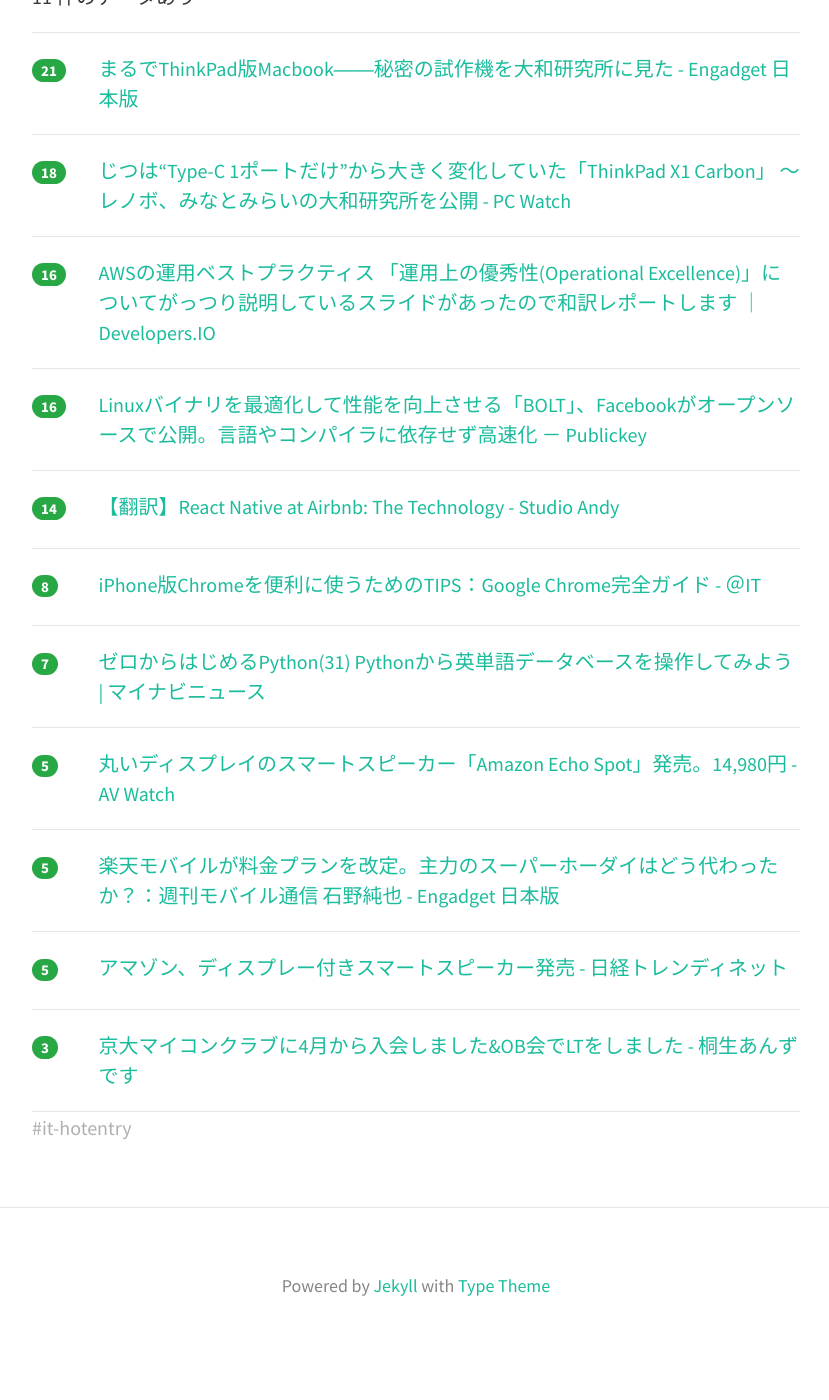
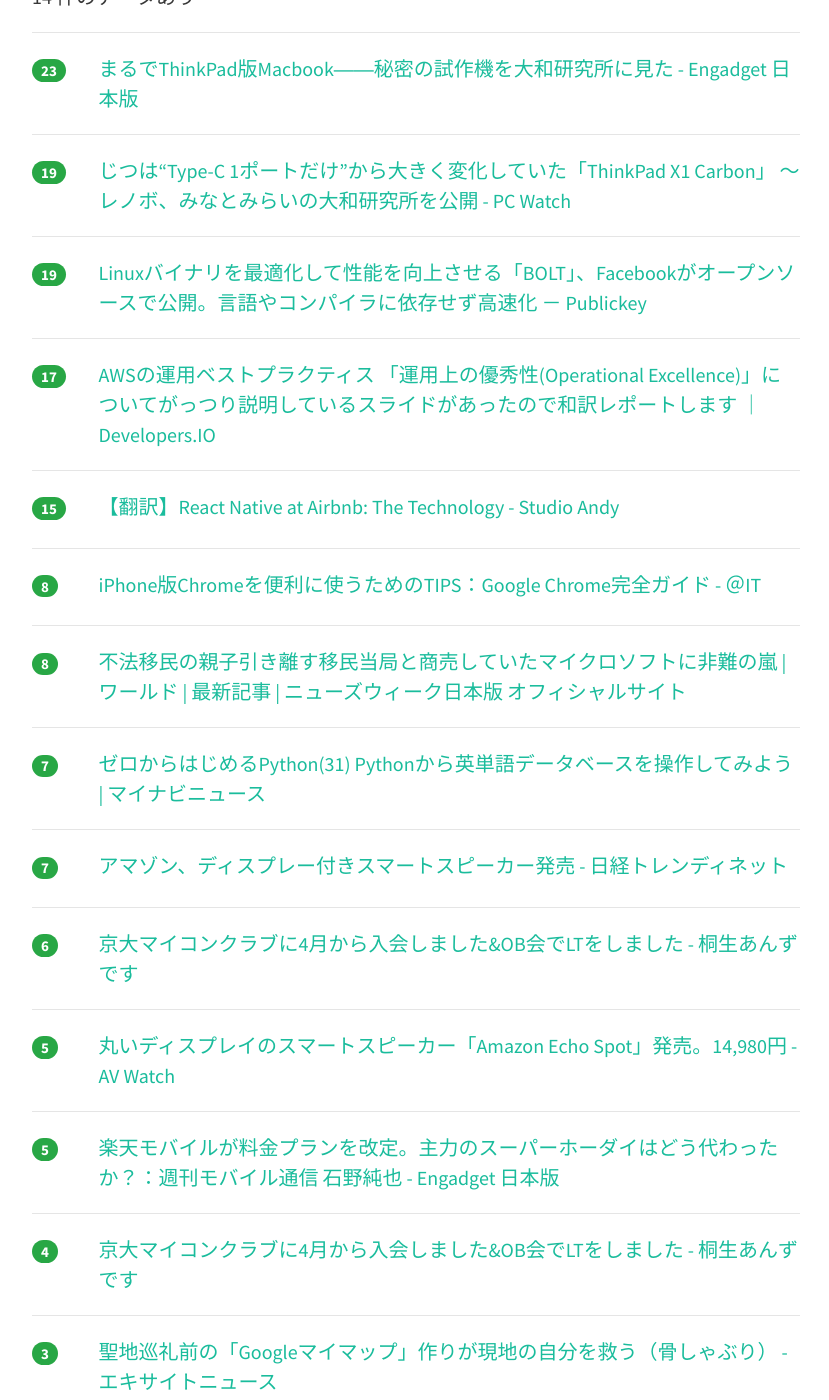
Before and after one commit to yatta47/hatena-matome-site, a Jekyll site: the page built from _posts/2018-06-21-hatena.md, in a window 1280 px wide and 1400 px high, scrolled down 341 px. Shown: the whole window, without its empty margins (224-1053 px from the left). Built offline with Jekyll 4.4.1, drawn with Linux system fonts in a browser that asks for light colours; nearby versions of some CDN libraries; before the commit the page ends 1704 px from its top, so only the background shows below that.

Commit message:
Updated 2018-06-21

```diff
--- a/_posts/2018-06-21-hatena.md
+++ b/_posts/2018-06-21-hatena.md
@@ -1,33 +1,33 @@
 ---
 layout: post
 title:  "2018-06-21 はてぶIT"
-date:   2018-06-21 05:01:50
+date:   2018-06-21 06:02:27
 tags: [it-hotentry]
 ---
-11 件のデータあり
+14 件のデータあり
 
 <hr><div class="row">
-<div class="col-1"><span class="badge badge-pill badge-success h2">21</span></div>
+<div class="col-1"><span class="badge badge-pill badge-success h2">23</span></div>
 <div class="col-11"><a href='https://japanese.engadget.com/2018/06/20/thinkpad-12-macbook/' target='_blank'>まるでThinkPad版Macbook――秘密の試作機を大和研究所に見た - Engadget 日本版</a></div>
 </div>
 <hr>
 <div class="row">
-<div class="col-1"><span class="badge badge-pill badge-success h2">18</span></div>
+<div class="col-1"><span class="badge badge-pill badge-success h2">19</span></div>
 <div class="col-11"><a href='https://pc.watch.impress.co.jp/docs/news/1128681.html' target='_blank'>じつは“Type-C 1ポートだけ”から大きく変化していた「ThinkPad X1 Carbon」 ～レノボ、みなとみらいの大和研究所を公開 - PC Watch</a></div>
 </div>
 <hr>
 <div class="row">
-<div class="col-1"><span class="badge badge-pill badge-success h2">16</span></div>
+<div class="col-1"><span class="badge badge-pill badge-success h2">19</span></div>
+<div class="col-11"><a href='https://www.publickey1.jp/blog/18/linuxboltfacebook.html' target='_blank'>Linuxバイナリを最適化して性能を向上させる「BOLT」、Facebookがオープンソースで公開。言語やコンパイラに依存せず高速化 － Publickey</a></div>
+</div>
+<hr>
+<div class="row">
+<div class="col-1"><span class="badge badge-pill badge-success h2">17</span></div>
 <div class="col-11"><a href='https://dev.classmethod.jp/cloud/aws/w-a-operational-excellence-slide/' target='_blank'>AWSの運用ベストプラクティス 「運用上の優秀性(Operational Excellence)」についてがっつり説明しているスライドがあったので和訳レポートします ｜ Developers.IO</a></div>
 </div>
 <hr>
 <div class="row">
-<div class="col-1"><span class="badge badge-pill badge-success h2">16</span></div>
-<div class="col-11"><a href='https://www.publickey1.jp/blog/18/linuxboltfacebook.html' target='_blank'>Linuxバイナリを最適化して性能を向上させる「BOLT」、Facebookがオープンソースで公開。言語やコンパイラに依存せず高速化 － Publickey</a></div>
-</div>
-<hr>
-<div class="row">
-<div class="col-1"><span class="badge badge-pill badge-success h2">14</span></div>
+<div class="col-1"><span class="badge badge-pill badge-success h2">15</span></div>
 <div class="col-11"><a href='http://studio-andy.hatenablog.com/entry/react-native-at-airbnb-the-technology' target='_blank'>【翻訳】React Native at Airbnb: The Technology - Studio Andy</a></div>
 </div>
 <hr>
@@ -37,8 +37,23 @@ tags: [it-hotentry]
 </div>
 <hr>
 <div class="row">
+<div class="col-1"><span class="badge badge-pill badge-success h2">8</span></div>
+<div class="col-11"><a href='https://www.newsweekjapan.jp/stories/world/2018/06/post-10426.php' target='_blank'>不法移民の親子引き離す移民当局と商売していたマイクロソフトに非難の嵐 | ワールド | 最新記事 | ニューズウィーク日本版 オフィシャルサイト</a></div>
+</div>
+<hr>
+<div class="row">
 <div class="col-1"><span class="badge badge-pill badge-success h2">7</span></div>
 <div class="col-11"><a href='https://news.mynavi.jp/article/zeropython-31/' target='_blank'>ゼロからはじめるPython(31) Pythonから英単語データベースを操作してみよう | マイナビニュース</a></div>
+</div>
+<hr>
+<div class="row">
+<div class="col-1"><span class="badge badge-pill badge-success h2">7</span></div>
+<div class="col-11"><a href='http://trendy.nikkeibp.co.jp/atcl/news/15/062000373/' target='_blank'>アマゾン、ディスプレー付きスマートスピーカー発売 - 日経トレンディネット</a></div>
+</div>
+<hr>
+<div class="row">
+<div class="col-1"><span class="badge badge-pill badge-success h2">6</span></div>
+<div class="col-11"><a href='https://kiryuanzu.hatenablog.com/entry/2018/06/21/030138' target='_blank'>京大マイコンクラブに4月から入会しました&OB会でLTをしました - 桐生あんずです</a></div>
 </div>
 <hr>
 <div class="row">
@@ -52,12 +67,12 @@ tags: [it-hotentry]
 </div>
 <hr>
 <div class="row">
-<div class="col-1"><span class="badge badge-pill badge-success h2">5</span></div>
-<div class="col-11"><a href='http://trendy.nikkeibp.co.jp/atcl/news/15/062000373/' target='_blank'>アマゾン、ディスプレー付きスマートスピーカー発売 - 日経トレンディネット</a></div>
+<div class="col-1"><span class="badge badge-pill badge-success h2">4</span></div>
+<div class="col-11"><a href='https://ift.tt/2M9AqFg' target='_blank'>京大マイコンクラブに4月から入会しました&OB会でLTをしました - 桐生あんずです</a></div>
 </div>
 <hr>
 <div class="row">
 <div class="col-1"><span class="badge badge-pill badge-success h2">3</span></div>
-<div class="col-11"><a href='https://kiryuanzu.hatenablog.com/entry/2018/06/21/030138' target='_blank'>京大マイコンクラブに4月から入会しました&OB会でLTをしました - 桐生あんずです</a></div>
+<div class="col-11"><a href='https://www.excite.co.jp/News/smadan/20180620/E1529398053500.html' target='_blank'>聖地巡礼前の「Googleマイマップ」作りが現地の自分を救う（骨しゃぶり） - エキサイトニュース</a></div>
 </div>
 <hr>
```
